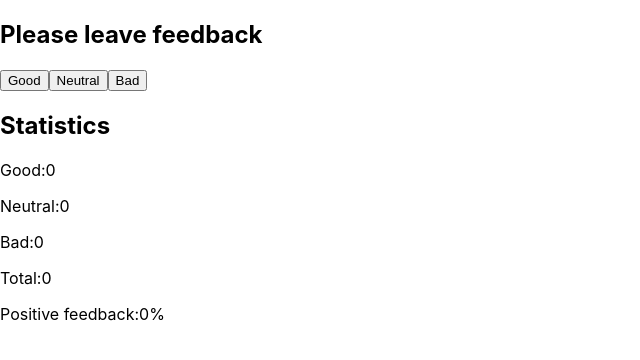
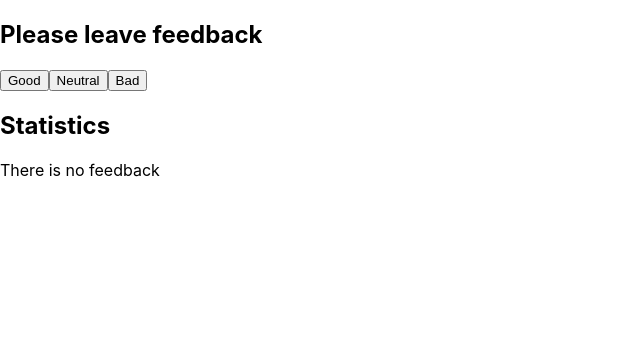
Before and after one commit to aniyavolfman/goit-react-hw-02-feedback, a React (Create React App) app: page / in a window 1280 px wide. Shown: the top 360 px of the page, without its empty margins (0-640 px from the left). Built offline with nearby package versions, Linux system fonts and the light colour scheme.

Commit message:
update statistics

```diff
--- /dev/null
+++ b/src/components/Notification/Notification.jsx
@@ -0,0 +1,9 @@
+import PropTypes from 'prop-types';
+
+export function Notification({ message }) {
+  return <p>{message}</p>;
+}
+
+Notification.propTypes = {
+  message: PropTypes.string.isRequired,
+};
--- a/src/components/Statistics/Statistics.jsx
+++ b/src/components/Statistics/Statistics.jsx
@@ -1,8 +1,10 @@
 import PropTypes from 'prop-types';
 import { Paragraph } from '../Paragraph/Paragraph';
+import { Notification } from '../Notification/Notification';
 
 export function Statistics({ good, neutral, bad, total, positivePercentage }) {
   return (
+    (good || neutral || bad) ? (
     <>
       <Paragraph text="Good:" number={good} />
       <Paragraph text="Neutral:" number={neutral} />
@@ -13,6 +15,7 @@
         number={positivePercentage}
       />
     </>
+    ) : <Notification message="There is no feedback" />
   );
 }
 
```
